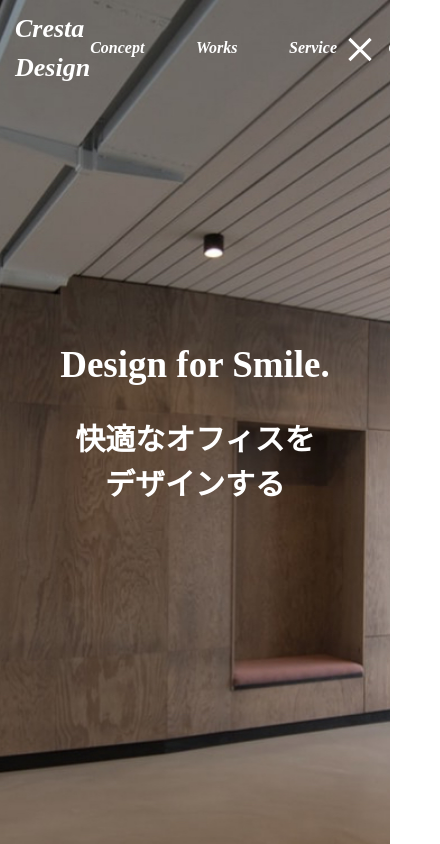
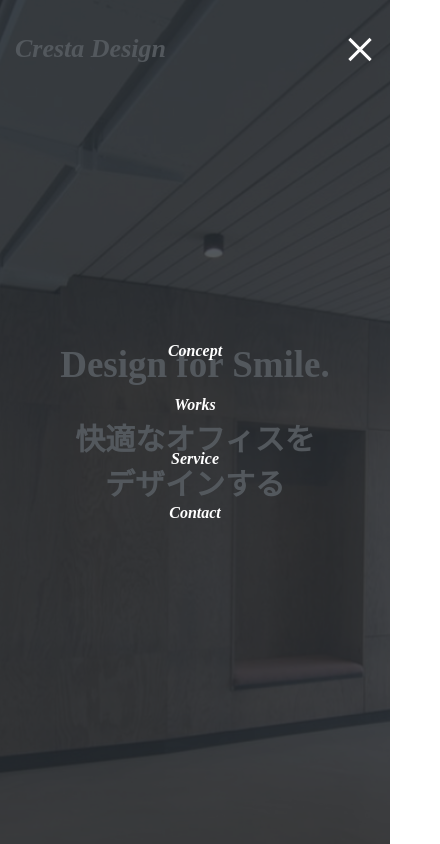
Before and after one commit to chiricopgmentor/-coding_exercise_02, a plain HTML site: page index.html in a window 390 px wide. Both pictures are taken after a click on the button 360 px from the left and 48 px from the top of the page. Shown: the top 844 px of the page, 440 px wide, since content can reach past the window. Drawn offline with nearby package versions, Linux system fonts and the light colour scheme.

Commit message:
JavaScript変数追加

```diff
--- a/js/script.js
+++ b/js/script.js
@@ -1,15 +1,22 @@
 const breakpoint = 768;
 $window = $(window);
-const $header = $(".ly_header");
-const $headerNav = $(".bl_headerNav");
-const is_sticky = "ly_header__sticky";
-const is_menuClose = "bl_headerNav__close";
+const $body = $('body')
+const $header = $('.ly_header');
+const $headerNav = $('.bl_headerNav');
+const $humburgerBtn = $('.bl_humburgerBtn');
+const $bgiCarousel = $('.bl_bgiCarousel');
+const is_sticky = 'ly_header__sticky';
+const is_btn_cross = 'bl_humburgerBtn__cross';
+const is_menuClose = 'bl_headerNav__close';
+const is_menuOpen = 'bl_headerNav__spMenuOpen';
+const is_noscroll = 'is_noScroll';
 
 // 画面サイズに応じたクラス付け替え
 function responsiveClassJustify() {
   const window_width = $window.width();
   if (window_width >= breakpoint) {
     $headerNav.removeClass(is_menuClose);
+    $body.removeClass(is_noscroll);
   } else {
     $header.removeClass(is_sticky);
     $headerNav.addClass(is_menuClose);
@@ -20,7 +27,7 @@ responsiveClassJustify();
 $window.resize(responsiveClassJustify());
 
 // 背景カルーセル
-$(".bl_bgiCarousel").slick({
+$bgiCarousel.slick({
   autoplay: true,
   arrows: false,
 });
@@ -41,10 +48,11 @@ $window.scroll(function () {
 });
 
 // ハンバーガーボタンクリックイベント
-$('.bl_humburgerBtn').click(function () {
-  $('.bl_humburgerBtn').toggleClass('bl_humburgerBtn__cross');
-  $('.bl_headerNav').toggleClass('bl_headerNav__close');
-  // $('body').toggleClass('noscroll');
+$humburgerBtn.click(function () {
+  $humburgerBtn.toggleClass(is_btn_cross);
+  $headerNav.toggleClass(is_menuClose);
+  $headerNav.toggleClass(is_menuOpen);
+  $body.toggleClass(is_noscroll);
 });
 
 // サイトメニュークリックイベント
--- a/sass/style.scss
+++ b/sass/style.scss
@@ -152,6 +152,31 @@ a {
   &__close {
     display: none;
   }
+  &__spMenuOpen {
+    position: fixed;
+    height: 100vh;
+    width: 100vw;
+    top: 0;
+    left: 0;
+    z-index: 2;
+    background: rgb(40 47 53 / 80%);
+    ul {
+      flex-direction: column;
+      justify-content: center;
+      height: 100%;
+      width: 100%;
+      li {
+        margin: {
+          bottom: 30px;
+        }
+        &:last-of-type {
+          margin: {
+            bottom: 0;
+          }
+        }
+      }
+    }
+  }
 }
 .bl_humburgerBtn {
   position: fixed;
@@ -159,6 +184,7 @@ a {
   right: 15px;
   height: 30px;
   width: 30px;
+  z-index: 3;
   border-style: none;
   background: none;
   &_bar {
@@ -281,7 +307,6 @@ a {
     align-items: center;
     &::after {
       content: "";
-      // display: inline-block;
       background: currentColor;
       width: 3.33em;
       height: 0.05em;
@@ -553,3 +578,9 @@ a {
     padding-bottom: 64px !important;
   }
 }
+// ================================================================
+// Program
+// ================================================================
+.is_noScroll {
+  overflow: hidden !important;
+}
```
Also changed, not shown: css/style.css, 1 other file.
